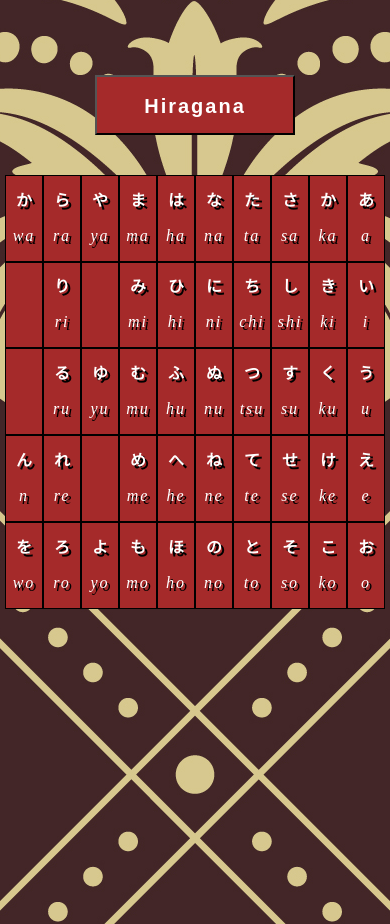
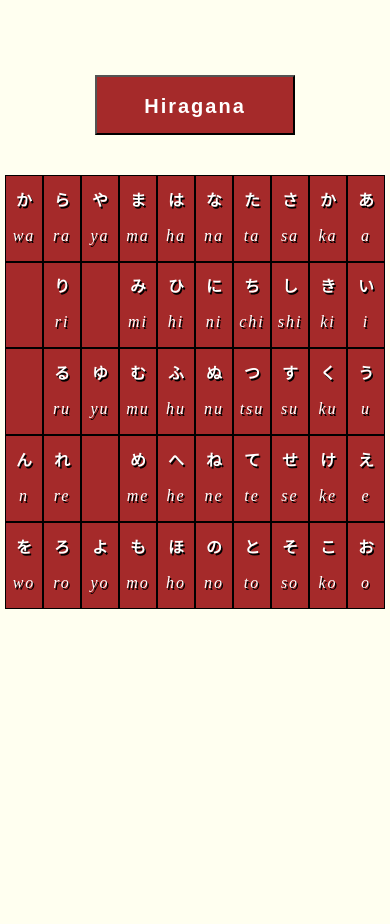
Before and after one commit to IronHarambe/jcompare, a React (Create React App) app: page /compare in a window 390 px wide. Built offline with nearby package versions, Linux system fonts and the light colour scheme; a web font is replaced by a local one.

Commit message:
text shadow changes to mobile view to make it more readable

```diff
--- a/src/component/compare/chars/Char.scss
+++ b/src/component/compare/chars/Char.scss
@@ -16,6 +16,11 @@
 
 @media (max-width: 500px) {
   .char {
+    h1,
+    p {
+      text-shadow: 1.5px 1.5px 0px #000;
+    }
+
     h1 {
       font-size: 1em;
     }
--- a/src/component/compare/toggle-chart/Toggler.scss
+++ b/src/component/compare/toggle-chart/Toggler.scss
@@ -1,7 +1,7 @@
 .toggler {
   padding: 20px;
-  // background-color: #fffff0;
-  background: url("../toggle-chart/bg2.jpg") no-repeat center;
+  background-color: #fffff0;
+  // background: url("../toggle-chart/bg2.jpg") no-repeat center;
   height: 100vh;
   .btn {
     height: 60px;
```
